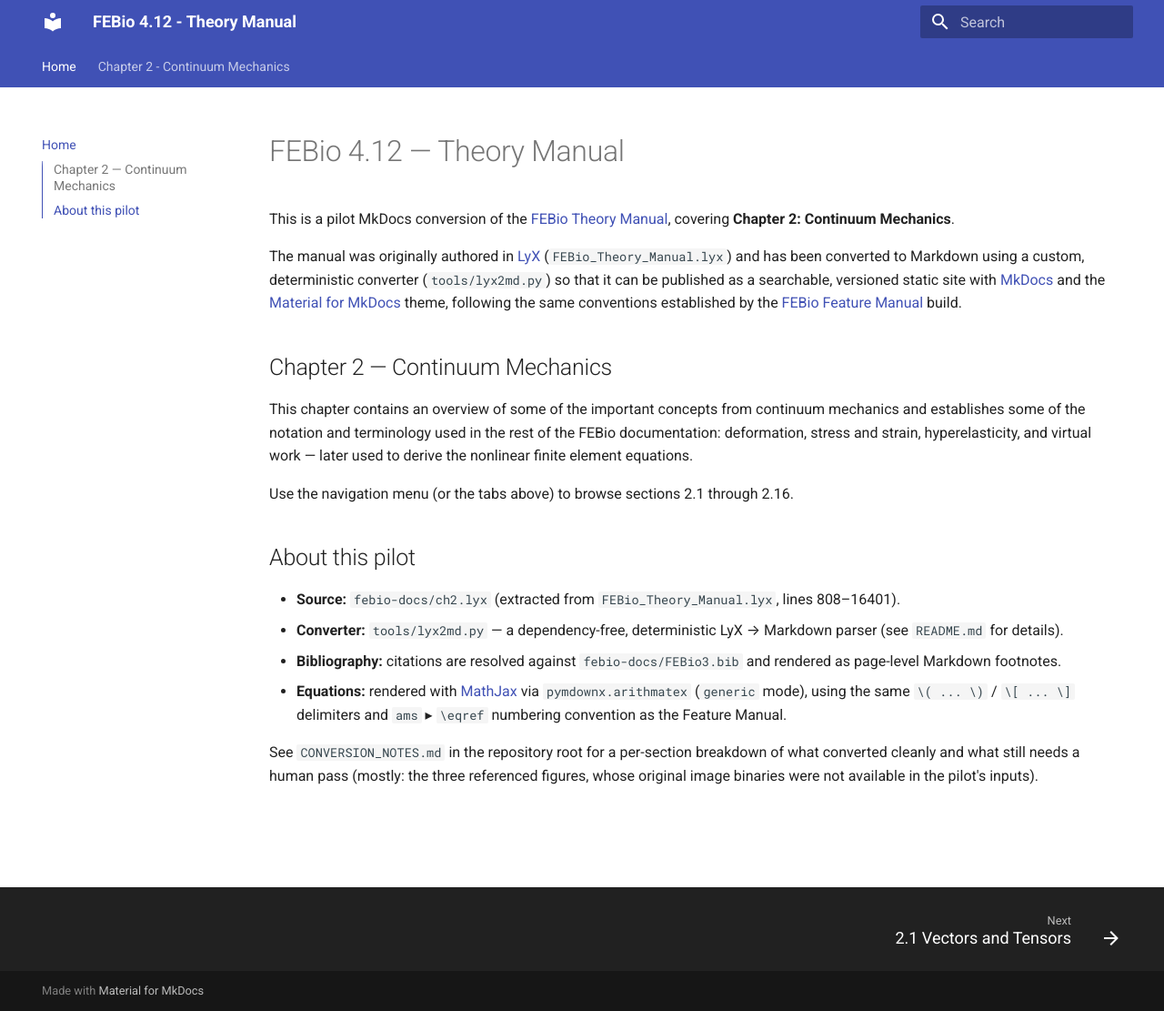
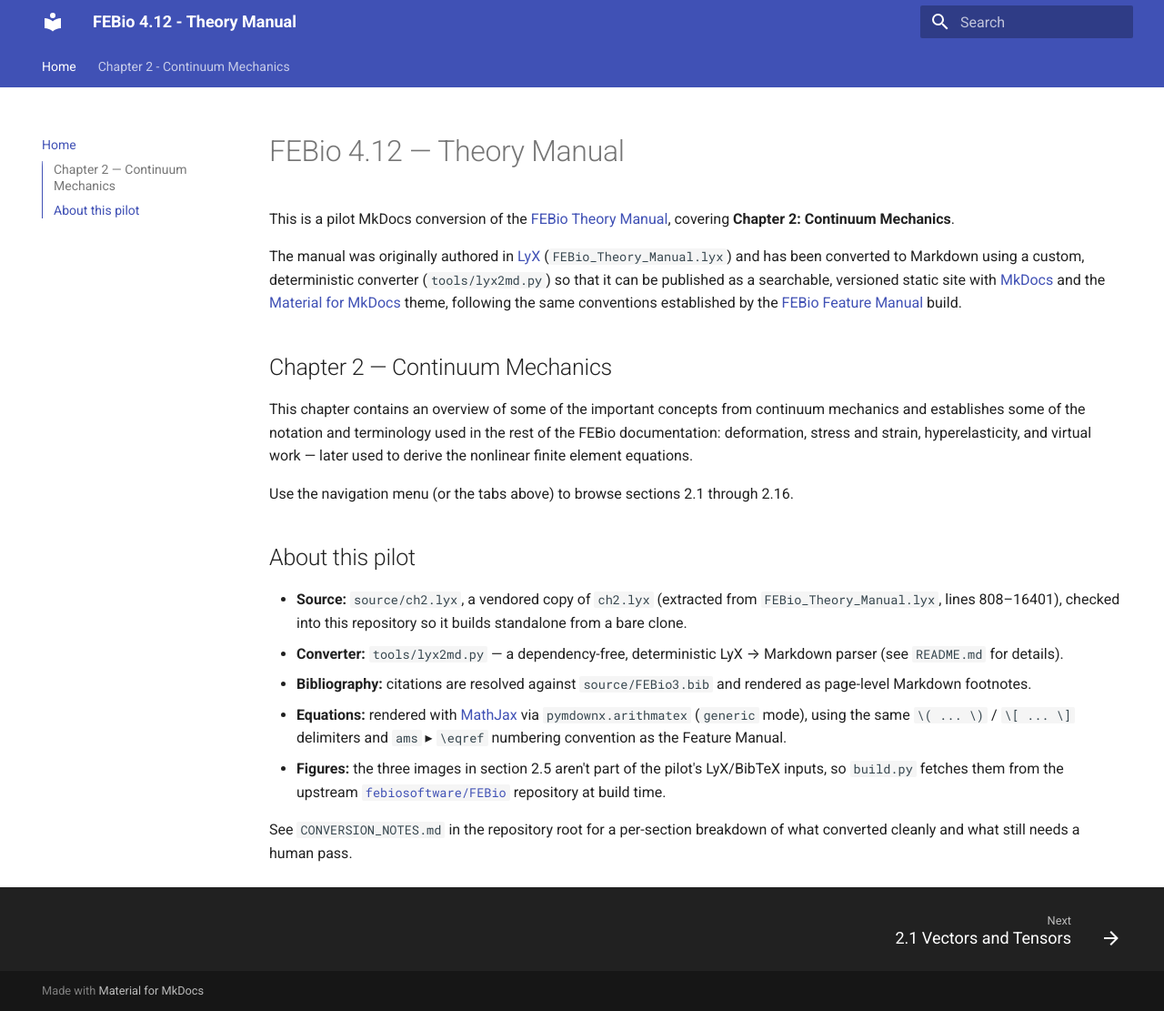
Before and after one commit to Wesley-Jakob-Gilbert/FEBio-theory-manual, an MkDocs documentation site: the page built from docs/index.md, in a window 1280 px wide and 1111 px high. Shown: the whole window at 91% size. Built offline with MkDocs 1.6.1 and Material for MkDocs 9.7.7, drawn with Linux system fonts in a browser that asks for light colours.

Commit message:
Fix stale placeholder-figure claims in docs
README.md, CONVERSION_NOTES.md, and docs/index.md still described the
Chapter 2 figures as gray-box placeholders and referenced the
febio-docs/ path, both stale since build.py started fetching the real
artwork from febiosoftware/FEBio at build time.

Co-Authored-By: Claude Sonnet 5 <noreply@anthropic.com>

```diff
--- a/docs/index.md
+++ b/docs/index.md
@@ -17,11 +17,14 @@ Use the navigation menu (or the tabs above) to browse sections 2.1 through 2.16.
 
 ## About this pilot
 
-* **Source:** `febio-docs/ch2.lyx` (extracted from `FEBio_Theory_Manual.lyx`, lines 808–16401).
+* **Source:** `source/ch2.lyx`, a vendored copy of `ch2.lyx` (extracted from `FEBio_Theory_Manual.lyx`, lines 808–16401), checked into
+  this repository so it builds standalone from a bare clone.
 * **Converter:** `tools/lyx2md.py` — a dependency-free, deterministic LyX → Markdown parser (see `README.md` for details).
-* **Bibliography:** citations are resolved against `febio-docs/FEBio3.bib` and rendered as page-level Markdown footnotes.
+* **Bibliography:** citations are resolved against `source/FEBio3.bib` and rendered as page-level Markdown footnotes.
 * **Equations:** rendered with [MathJax](https://www.mathjax.org/) via `pymdownx.arithmatex` (`generic` mode), using the same
   `\( ... \)` / `\[ ... \]` delimiters and `ams` ▸ `\eqref` numbering convention as the Feature Manual.
+* **Figures:** the three images in section 2.5 aren't part of the pilot's LyX/BibTeX inputs, so `build.py` fetches them from the
+  upstream [`febiosoftware/FEBio`](https://github.com/febiosoftware/FEBio) repository at build time.
 
 See `CONVERSION_NOTES.md` in the repository root for a per-section breakdown of what converted cleanly and what still needs a human
-pass (mostly: the three referenced figures, whose original image binaries were not available in the pilot's inputs).
+pass.
```
Also changed, not shown: CONVERSION_NOTES.md (+2 -2 lines), README.md (+11 -10 lines).
